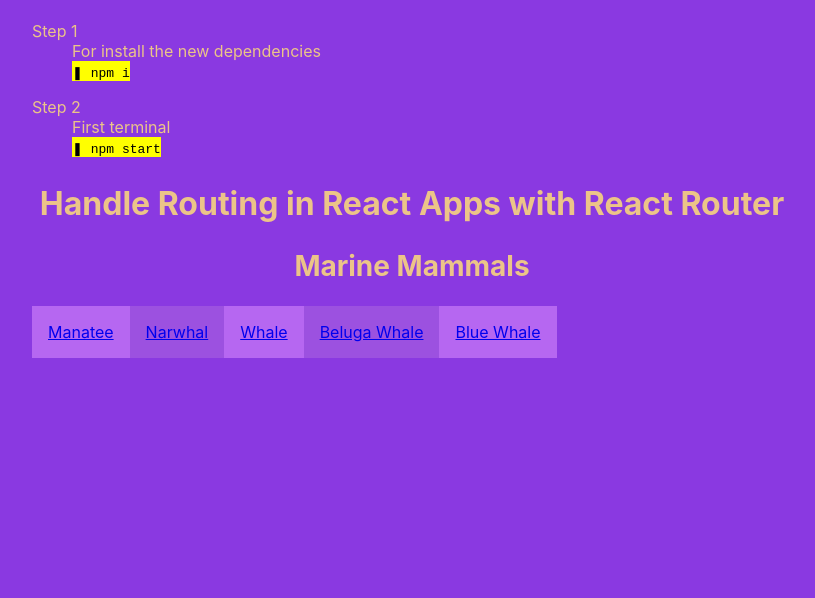
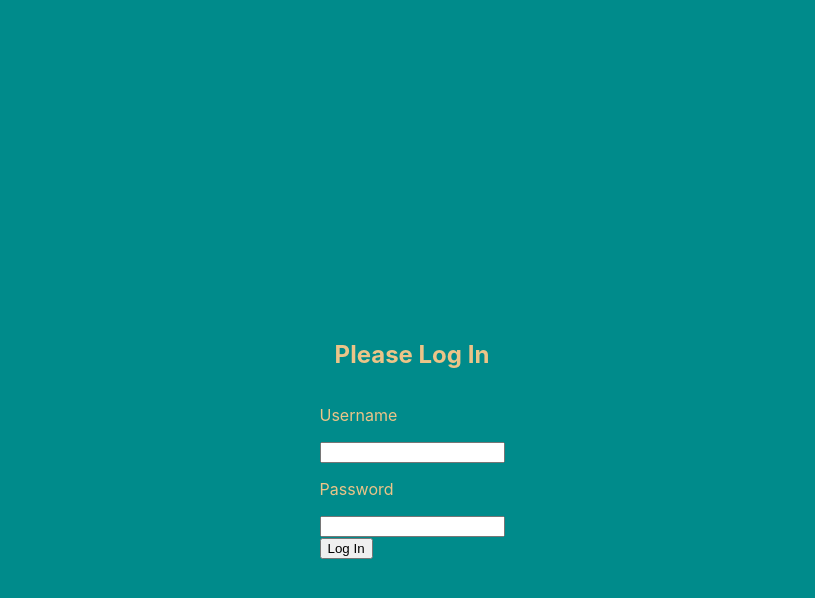
Before and after one commit to maksimo-vvd/lrn-digital-ocean-tutorial, a React (Create React App) app: page /dashboard in a window 1280 px wide. Shown: the top 598 px of the page, without its empty margins (228-1043 px from the left). Built offline with nearby package versions, Linux system fonts and the light colour scheme.

Commit message:
Add Login Authentication to React Applications.

```diff
--- a/package.json
+++ b/package.json
@@ -37,5 +37,9 @@
       "last 1 firefox version",
       "last 1 safari version"
     ]
+  },
+  "devDependencies": {
+    "cors": "^2.8.5",
+    "express": "^4.18.0"
   }
 }
--- a/src/components/App/App.js
+++ b/src/components/App/App.js
@@ -1,11 +1,13 @@
-import React from 'react'
+import React, { useState } from 'react'
 import { BrowserRouter, Route, Switch, Link } from 'react-router-dom'
 
 import styled from "styled-components"
 
-import Manatee from "../Manatee/Manatee";
-import Narwhal from "../Narwhal/Narwhal";
-import Whale from "../Whale/Whale";
+import Dashboard from "../Dashboard/Dashboard";
+import Login from "../Login/Login";
+import Preferences from "../Preferences/Preferences";
+
+import useToken from './useToken'
 
 const AppWrapper = styled.section`
   max-width: 800px;
@@ -15,11 +17,6 @@
 const Title = styled.h1`
   text-align:center;
   font-size: 2rem;
-  color: #ECC488;
-`
-const Title2 = styled.h2`
-  text-align:center;
-  font-size: 1.75rem;
   color: #ECC488;
 `
 const List = styled.ul`
@@ -47,7 +44,31 @@
   }
 `
 
+// function setToken(userToken) {
+//   sessionStorage.setItem('token', JSON.stringify(userToken))
+// }
+// function getToken() {
+//   const tokenString = sessionStorage.getItem('token')
+//   const userToken = JSON.parse(tokenString)
+//   console.log('getToken', userToken?.token)
+//   return userToken?.token
+// }
+
 function App() {
+  // const [token, setToken] = useState()
+  // const token = getToken()
+
+  const {token, setToken} = useToken(true)
+
+  if ( !token ) {
+    return <Login setToken={setToken} />
+  }
+
+  function Logout() {
+    sessionStorage.clear()
+    setToken(token)
+  }
+
   return (
     <AppWrapper>
       <dl>
@@ -61,33 +82,31 @@
           <dd>First terminal</dd>
           <dd><mark><kbd>&#10074; npm start</kbd></mark></dd>
         </p>
+        <p>
+          <dt>Step 3</dt>
+          <dd>Second terminal</dd>
+          <dd><mark><kbd>&#10074; node server.js</kbd></mark></dd>
+        </p>
       </dl>
 
-      <Title>Handle Routing in React Apps with React Router</Title>
-      <Title2>Marine Mammals</Title2>
+      <Title>Add Login Authentication to React Applications</Title>
 
       <BrowserRouter>
         <nav>
           <List>
-            <Listitem><Link to="/manatee">Manatee</Link></Listitem>
-            <Listitem><Link to="/narwhal">Narwhal</Link></Listitem>
-            <Listitem><Link to="/whale">Whale</Link></Listitem>
-            <Listitem><Link to="/whale/beluga">Beluga Whale</Link></Listitem>
-            <Listitem><Link to="/whale/blue">Blue Whale</Link></Listitem>
+            <Listitem><Link to="/dashboard">Dashboard</Link></Listitem>
+            <Listitem><Link to="/preferences">Preferences</Link></Listitem>
+            <Listitem><button onClick={Logout}>Log Out</button></Listitem>
           </List>
         </nav>
 
         <Switch>
-          <Route path="/manatee">
-            <Manatee />
+          <Route path="/dashboard">
+            <Dashboard />
           </Route>
 
-          <Route path="/narwhal">
-            <Narwhal />
-          </Route>
-
-          <Route path="/whale">
-            <Whale />
+          <Route path="/preferences">
+            <Preferences />
           </Route>
         </Switch>
       </BrowserRouter>
--- /dev/null
+++ b/src/components/App/useToken.js
@@ -0,0 +1,25 @@
+import { useState } from 'react'
+
+export default function useToken() {
+	const getToken = () => {
+		const tokenString = sessionStorage.getItem('token')
+		const userToken = JSON.parse(tokenString)
+		console.log('getToken user Hook', userToken?.token)
+		return userToken?.token
+	}
+
+	// Set the token each render iteration
+	const [token, setToken ] = useState(getToken())
+
+	const saveToken = (userToken) => {
+		sessionStorage.setItem('token', JSON.stringify(userToken))
+		// for run rerender app after set token to Storage(L/S)
+		// execute code below
+		setToken(userToken.token)
+	}
+
+	return {
+		setToken: saveToken,
+		token,
+	}
+}
--- /dev/null
+++ b/src/components/Dashboard/Dashboard.js
@@ -0,0 +1,7 @@
+import React from 'react'
+
+function Dashboard() {
+	return (<h2>Dashboard</h2>)
+}
+
+export default Dashboard
--- /dev/null
+++ b/src/components/Login/Login.js
@@ -0,0 +1,63 @@
+import React, { useState } from 'react'
+import PropTypes from 'prop-types'
+
+import styled from "styled-components"
+
+const LoginWrapper = styled.div`
+	display: flex;
+	flex-direction: column;
+	align-items: center;
+	background-color: darkcyan;
+	height: 100vh;
+	padding: 25% 10px;
+`
+
+async function loginUser(credential) {
+	return fetch('http://localhost:8080/login', {
+		method: 'POST',
+		headers: { 'Content-Type': 'application/json' },
+		body: JSON.stringify(credential)
+	}).then(data => data.json())
+}
+
+function Login({ setToken }) {
+	const [username, setUserName] = useState()
+	const [password, setPassword] = useState()
+
+	const handleSubmit = async e => {
+		e.preventDefault()
+		const token = await loginUser({
+			username,
+			password,
+		})
+		setToken(token)
+	}
+
+	return (
+		<LoginWrapper>
+			<h2>Please Log In</h2>
+
+			<form onSubmit={handleSubmit} autoComplete="off">
+				<label>
+					<p>Username</p>
+					<input type="text" onChange={e => setUserName(e.target.value)} autoComplete='off' />
+				</label>
+
+				<label>
+					<p>Password</p>
+					<input type="password" onChange={e => setPassword(e.target.value)} />
+				</label>
+
+				<br/>
+				<button type="submit">Log In</button>
+
+			</form>
+		</LoginWrapper>
+	)
+}
+
+Login.propTypes = {
+	setToken: PropTypes.func.isRequired,
+}
+
+export default Login
--- a/src/components/Manatee/Manatee.js
+++ /dev/null
@@ -1,5 +0,0 @@
-import React from "react";
-
-export default function () {
-  return <h3>Manatee</h3>
-}
--- a/src/components/Narwhal/Narwhal.js
+++ /dev/null
@@ -1,5 +0,0 @@
-import React from "react";
-
-export default function () {
-  return <h3>Narwhal</h3>
-}
--- /dev/null
+++ b/src/components/Preferences/Preferences.js
@@ -0,0 +1,7 @@
+import React from 'react'
+
+function Preferences() {
+	return <h2>Preferences</h2>
+}
+
+export default Preferences
--- a/src/components/Whale/Beluga.js
+++ /dev/null
@@ -1,5 +0,0 @@
-import React from 'react';
-
-export default function Beluga() {
-  return <h4>Beluga</h4>
-}
--- a/src/components/Whale/Blue.js
+++ /dev/null
@@ -1,5 +0,0 @@
-import React from 'react';
-
-export default function Blue() {
-  return <h4>Blue</h4>
-}
--- a/src/components/Whale/Whale.js
+++ /dev/null
@@ -1,23 +0,0 @@
-import React from "react";
-import { Switch, Route, useRouteMatch } from 'react-router-dom';
-import Beluga from './Beluga';
-import Blue from './Blue';
-
-export default function () {
-  const { path } = useRouteMatch()
-
-  return (
-    <>
-      <h3>Whale</h3>
-
-      <Switch>
-       <Route path={`${path}/beluga`}>
-          <Beluga/>
-       </Route>
-       <Route path={`${path}/blue`}>
-          <Blue/>
-       </Route>
-      </Switch>
-    </>
-  )
-}
```
Also changed, not shown: server.js (added, +13 -0 lines), 1 other file (tests, documents, lock files or other folders).
